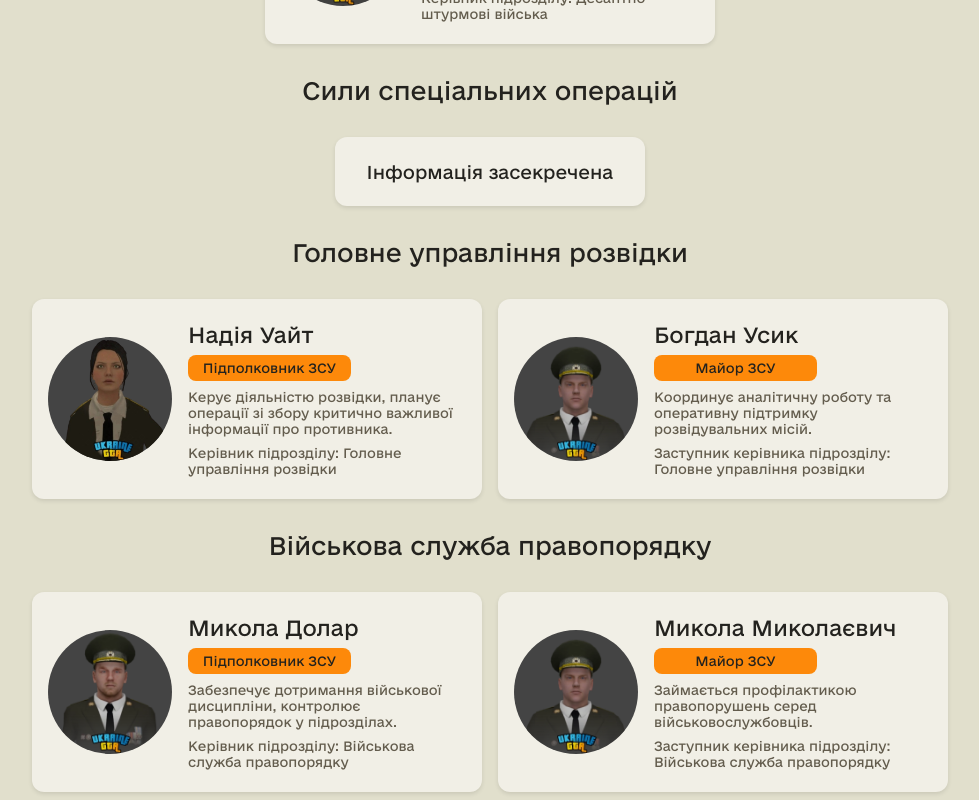
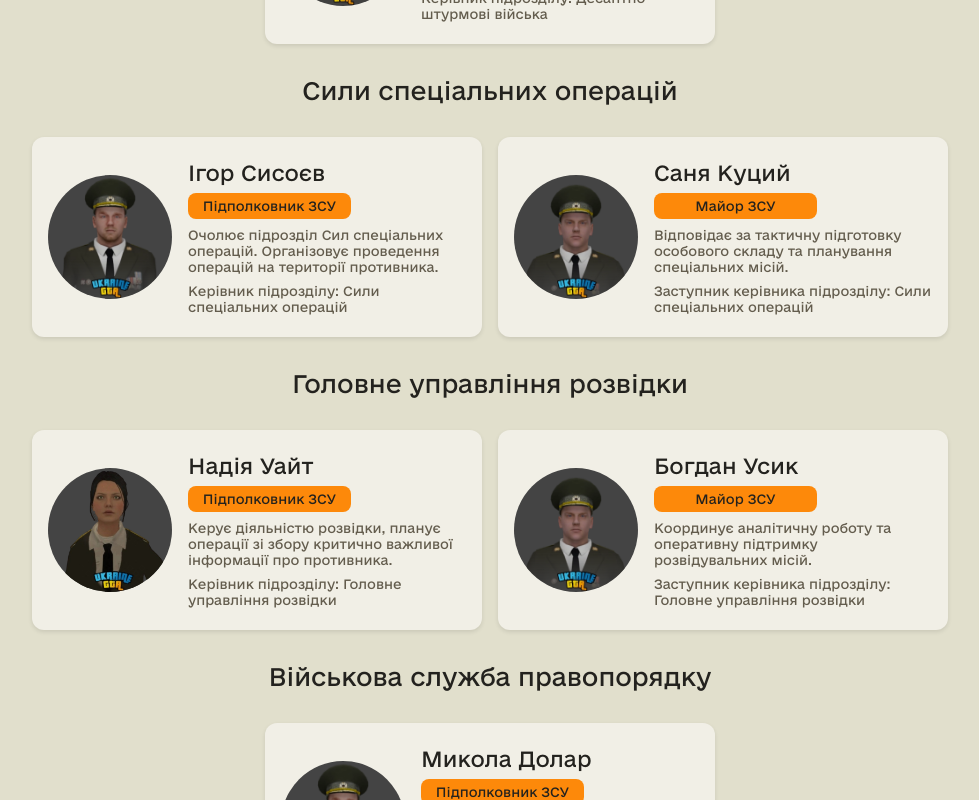
Before and after one commit to greatpersonn/ugra.army.01, a React app: page / in a window 1280 px wide. Shown: the part 3020-3820 px from the top of the page, without its empty margins (150-1129 px from the left). Built offline with nearby package versions, Linux system fonts and the light colour scheme; the HTML template or start-up script is replaced by a standard one.

Commit message:
updated info about army

```diff
--- a/src/components/organisms/LeadershipSection.jsx
+++ b/src/components/organisms/LeadershipSection.jsx
@@ -19,7 +19,7 @@ const leadershipStructure = [
     title: 'Полковники',
     leaders: [
       {
-        name: 'Віктор Городинський',
+        name: 'Віктор Городиський',
         rank: 'Полковник ЗСУ',
         role: 'Організовує логістику та постачання для розвідки.',
         head: 'Куратор підрозділу: Головне управління розвідки.',
@@ -77,20 +77,20 @@ const leadershipStructure = [
   {
     title: 'Сили спеціальних операцій',
     leaders: [
-      // {
-      //   name: 'Микола Шевчук',
-      //   rank: 'Підполковник ЗСУ',
-      //   role: 'Очолює підрозділ Сил спеціальних операцій. Організовує проведення операцій на території противника.',
-      //   head: 'Керівник підрозділу: Сили спеціальних операцій',
-      //   avatar: require('../../assets/images/pre_colonel.png'),
-      // },
-      // {
-      //   name: 'Актуальне місце',
-      //   rank: 'Майор ЗСУ',
-      //   role: 'Відповідає за тактичну підготовку особового складу та планування спеціальних місій.',
-      //   head: 'Заступник керівника підрозділу: Сили спеціальних операцій',
-      //   avatar: require('../../assets/images/major.png'),
-      // },
+      {
+        name: 'Ігор Сисоєв',
+        rank: 'Підполковник ЗСУ',
+        role: 'Очолює підрозділ Сил спеціальних операцій. Організовує проведення операцій на території противника.',
+        head: 'Керівник підрозділу: Сили спеціальних операцій',
+        avatar: require('../../assets/images/pre_colonel.png'),
+      },
+      {
+        name: 'Саня Куций',
+        rank: 'Майор ЗСУ',
+        role: 'Відповідає за тактичну підготовку особового складу та планування спеціальних місій.',
+        head: 'Заступник керівника підрозділу: Сили спеціальних операцій',
+        avatar: require('../../assets/images/major.png'),
+      },
     ],
   },
   {
@@ -122,13 +122,13 @@ const leadershipStructure = [
         head: 'Керівник підрозділу: Військова служба правопорядку',
         avatar: require('../../assets/images/pre_colonel.png'),
       },
-      {
-        name: 'Микола Миколаєвич',
-        rank: 'Майор ЗСУ',
-        role: 'Займається профілактикою правопорушень серед військовослужбовців.',
-        head: 'Заступник керівника підрозділу: Військова служба правопорядку',
-        avatar: require('../../assets/images/major.png'),
-      },
+      // {
+      //   name: 'Актуальне місце',
+      //   rank: 'Майор ЗСУ',
+      //   role: 'Займається профілактикою правопорушень серед військовослужбовців.',
+      //   head: 'Заступник керівника підрозділу: Військова служба правопорядку',
+      //   avatar: require('../../assets/images/major.png'),
+      // },
     ],
   },
 ];
--- a/src/config/sectionContent.js
+++ b/src/config/sectionContent.js
@@ -109,7 +109,7 @@ export const SECTION_CONTENT = {
             <span>
               Основне завдання: розвідка, диверсії, контрдиверсійна боротьба, психологічні операції.
             </span>
-            <span><strong>Керівник:</strong> Вакант</span>
+            <span><strong>Керівник:</strong> Ігор Сисоєв</span>
           </div>
         </div>
 
```
